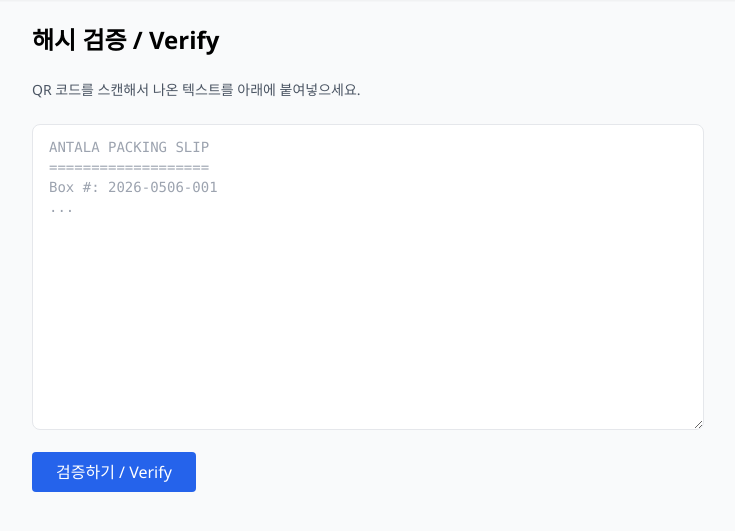
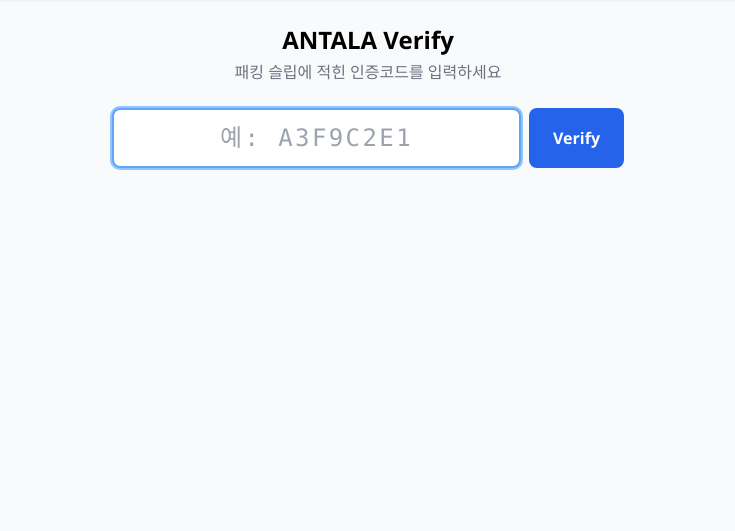
Before and after one commit to dowonact12/antala-boxqr, a Flask app: page /verify in a window 1280 px wide. Shown: the part 53-584 px from the top of the page, without its empty margins (272-1007 px from the left). Run offline with Flask 3, Linux system fonts and the light colour scheme; some libraries are stand-ins or nearby versions.

Commit message:
Improve verify: simple 8-char code input instead of full text paste, add direct verify URL /v/<code>
Co-Authored-By: Claude Opus 4.6 (1M context) <noreply@anthropic.com>

```diff
--- a/app.py
+++ b/app.py
@@ -3,7 +3,7 @@ import json
 from flask import Flask, render_template, request, redirect, url_for, send_file, jsonify
 from dotenv import load_dotenv
 from werkzeug.utils import secure_filename
-from database import init_db, save_box, get_box, get_all_boxes, generate_box_number
+from database import init_db, save_box, get_box, get_box_by_hash, get_all_boxes, generate_box_number
 from hash_util import generate_hash, verify_hash
 from qr_generator import build_qr_text, generate_qr_bytes
 from pdf_generator import generate_full_pdf, generate_label_pdf
@@ -144,56 +144,24 @@ def history():
 @app.route('/verify', methods=['GET', 'POST'])
 def verify():
     result = None
-    qr_text = ''
+    code = ''
     if request.method == 'POST':
-        qr_text = request.form.get('qr_text', '').strip()
-        result = parse_and_verify(qr_text)
-    return render_template('verify.html', result=result, qr_text=qr_text)
+        code = request.form.get('code', '').strip().lower()
+        if code:
+            data = get_box_by_hash(code)
+            if data:
+                result = {'valid': True, 'data': data}
+            else:
+                result = {'valid': False}
+    return render_template('verify.html', result=result, code=code)
 
 
-def parse_and_verify(qr_text):
-    lines = qr_text.strip().split('\n')
-    try:
-        box_number = None
-        ship_date = None
-        items = []
-        verify_hash_val = None
-        in_contents = False
-
-        for line in lines:
-            line = line.strip()
-            if line.startswith('Box #:'):
-                box_number = line.split(':', 1)[1].strip()
-            elif line.startswith('Date:'):
-                ship_date = line.split(':', 1)[1].strip()
-            elif line == 'CONTENTS:':
-                in_contents = True
-            elif line.startswith('- ') and in_contents:
-                item_str = line[2:]
-                parts = item_str.rsplit(' x ', 1)
-                if len(parts) == 2:
-                    name = parts[0].strip()
-                    qty = int(parts[1].strip())
-                    items.append({'name': name, 'quantity': qty})
-            elif line.startswith('Total:'):
-                in_contents = False
-            elif line.startswith('Verify:'):
-                verify_hash_val = line.split(':', 1)[1].strip()
-
-        if not all([box_number, ship_date, items, verify_hash_val]):
-            return {'valid': False, 'error': 'QR 텍스트 파싱 실패. 올바른 형식인지 확인하세요.'}
-
-        is_valid = verify_hash(box_number, ship_date, items, verify_hash_val)
-        return {
-            'valid': is_valid,
-            'box_number': box_number,
-            'ship_date': ship_date,
-            'items': items,
-            'hash': verify_hash_val,
-            'error': None if is_valid else '해시 불일치 - 위변조 가능성 있음'
-        }
-    except Exception as e:
-        return {'valid': False, 'error': f'파싱 오류: {str(e)}'}
+@app.route('/v/<code>')
+def verify_direct(code):
+    data = get_box_by_hash(code.strip().lower())
+    if data:
+        return render_template('verify.html', result={'valid': True, 'data': data}, code=code)
+    return render_template('verify.html', result={'valid': False}, code=code)
 
 
 if __name__ == '__main__':
--- a/templates/verify.html
+++ b/templates/verify.html
@@ -1,37 +1,57 @@
 {% extends "base.html" %}
 {% block content %}
-<div class="max-w-2xl mx-auto space-y-6">
-    <h1 class="text-2xl font-bold">해시 검증 / Verify</h1>
-    <p class="text-gray-600 text-sm">QR 코드를 스캔해서 나온 텍스트를 아래에 붙여넣으세요.</p>
+<div class="max-w-lg mx-auto space-y-6">
+    <div class="text-center">
+        <h1 class="text-2xl font-bold">ANTALA Verify</h1>
+        <p class="text-gray-500 mt-1">패킹 슬립에 적힌 인증코드를 입력하세요</p>
+    </div>
 
-    <form method="POST" class="space-y-4">
-        <textarea name="qr_text" rows="14" required
-                  class="w-full border rounded-lg px-4 py-3 font-mono text-sm focus:ring-2 focus:ring-blue-300 outline-none"
-                  placeholder="ANTALA PACKING SLIP&#10;===================&#10;Box #: 2026-0506-001&#10;...">{{ qr_text }}</textarea>
+    <form method="POST" class="flex gap-2">
+        <input type="text" name="code" value="{{ code }}" required
+               maxlength="8" placeholder="예: a3f9c2e1"
+               class="flex-1 border-2 rounded-lg px-4 py-3 text-center font-mono text-2xl tracking-widest uppercase focus:ring-2 focus:ring-blue-300 focus:border-blue-400 outline-none"
+               autofocus>
         <button type="submit"
-                class="px-6 py-2 bg-blue-600 text-white rounded hover:bg-blue-700">검증하기 / Verify</button>
+                class="px-6 py-3 bg-blue-600 text-white font-semibold rounded-lg hover:bg-blue-700">Verify</button>
     </form>
 
     {% if result %}
-    <div class="p-4 rounded-lg border {% if result.valid %}bg-green-50 border-green-300{% else %}bg-red-50 border-red-300{% endif %}">
         {% if result.valid %}
-        <div class="flex items-center gap-2 text-green-700 font-semibold text-lg">
-            <span>&#10004;</span> 검증 성공 - 정상 패킹 슬립
-        </div>
-        <div class="mt-2 text-sm text-green-800">
-            <p>Box #: {{ result.box_number }}</p>
-            <p>Date: {{ result.ship_date }}</p>
-            <p>Hash: {{ result.hash }}</p>
+        <div class="bg-green-50 border-2 border-green-400 rounded-lg p-6 space-y-3">
+            <div class="text-center text-green-700 font-bold text-xl">&#10004; Verified — Authentic Packing Slip</div>
+
+            <div class="bg-white rounded p-4 space-y-2 text-sm">
+                <div class="grid grid-cols-2 gap-1">
+                    <span class="text-gray-500">Box #</span>
+                    <span class="font-mono font-semibold">{{ result.data.box_number }}</span>
+                    <span class="text-gray-500">Date</span>
+                    <span>{{ result.data.ship_date }}</span>
+                    <span class="text-gray-500">Buyer</span>
+                    <span>{{ result.data.buyer }}</span>
+                    <span class="text-gray-500">Invoice</span>
+                    <span>{{ result.data.invoice_number }}</span>
+                    <span class="text-gray-500">Packed by</span>
+                    <span>{{ result.data.packed_by }}</span>
+                </div>
+
+                <hr>
+                <div class="font-semibold">Contents:</div>
+                {% for item in result.data['items'] %}
+                <div class="flex justify-between">
+                    <span>{{ item.name }}</span>
+                    <span class="font-mono">x {{ item.quantity }}</span>
+                </div>
+                {% endfor %}
+            </div>
+
+            <p class="text-center text-green-600 text-xs">This packing slip was issued by ANTALA and has not been tampered with.</p>
         </div>
         {% else %}
-        <div class="flex items-center gap-2 text-red-700 font-semibold text-lg">
-            <span>&#10008;</span> 검증 실패
-        </div>
-        <div class="mt-2 text-sm text-red-800">
-            {{ result.error }}
+        <div class="bg-red-50 border-2 border-red-400 rounded-lg p-6 text-center">
+            <div class="text-red-700 font-bold text-xl">&#10008; Invalid Code</div>
+            <p class="text-red-600 mt-2">This code does not match any packing slip. Please check and try again.</p>
         </div>
         {% endif %}
-    </div>
     {% endif %}
 </div>
 {% endblock %}
```
Also changed, not shown: database.py (+11 -0 lines).
